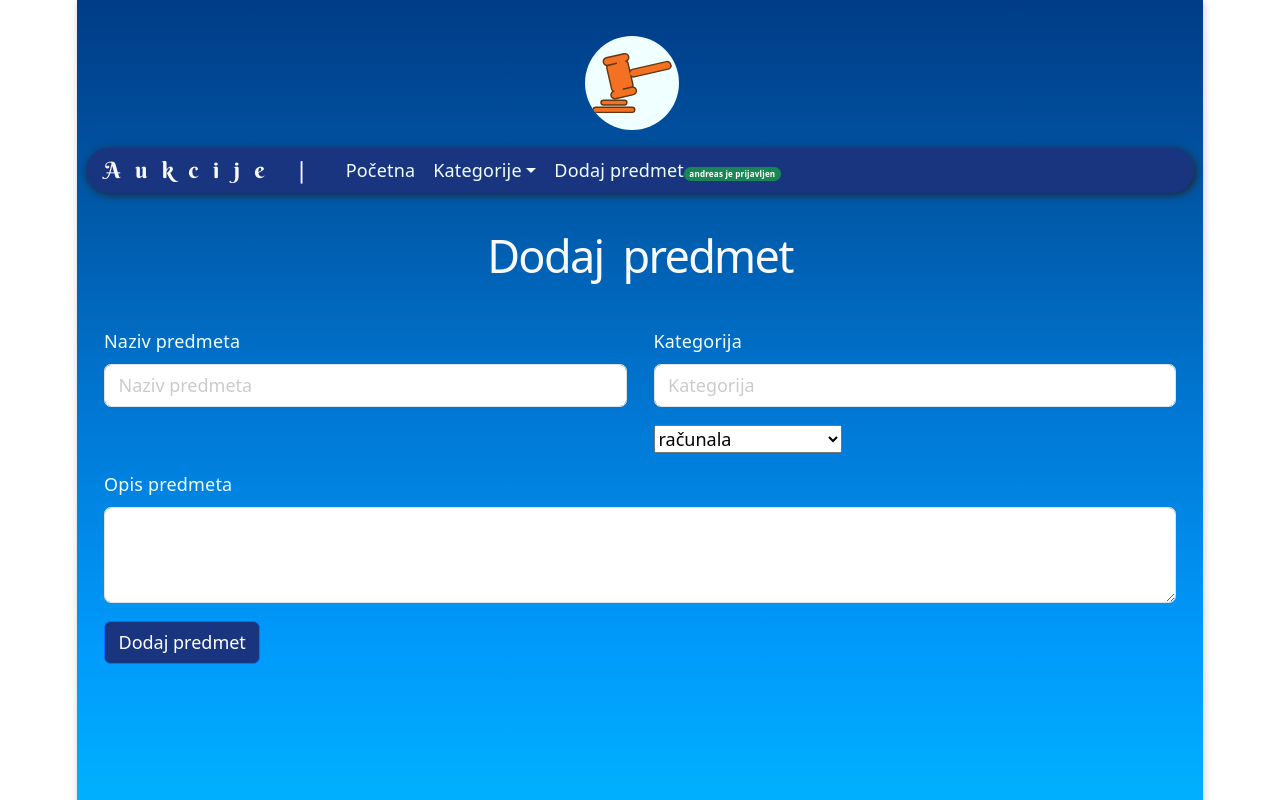
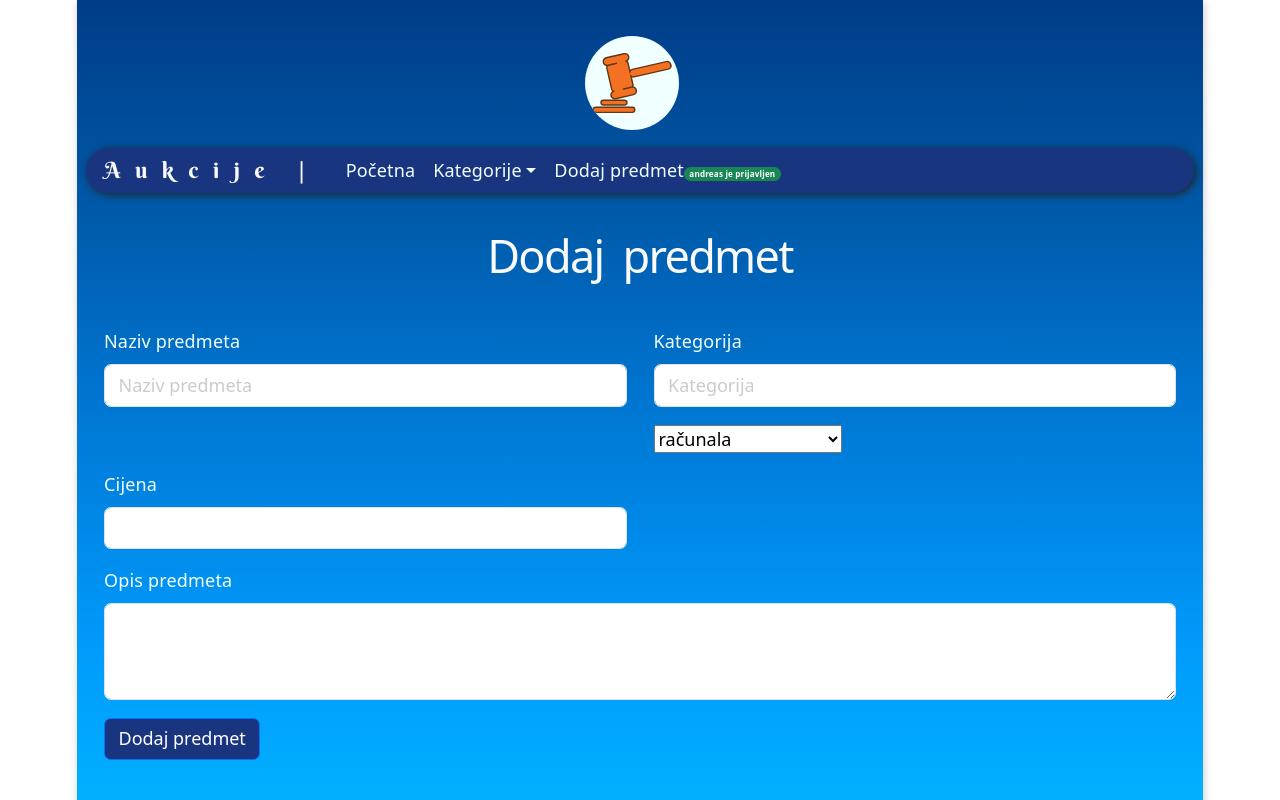
Before and after one commit to androwebgraphic/Aukcije, a React (Vite) app: page /dodajpredmet in a window 1280 px wide. Shown: the top 800 px of the page. Built offline with nearby package versions, Linux system fonts and the light colour scheme; the HTML template or start-up script is replaced by a standard one.

Commit message:
Update AddItem.jsx

```diff
--- a/src/pages/AddItem.jsx
+++ b/src/pages/AddItem.jsx
@@ -40,8 +40,16 @@ export default function AddItem() {
             <option value="">alati</option>
             <option value="">knjige i časopisi</option>
                 </select>
-            </Form.Group>
-          </Col>
+              </Form.Group>
+                </Col>
+                     <Col sm={12} md={6}>
+                       <Form.Group className="mb-3" controlId="formBasicCost" >
+                                     <Form.Label>Cijena</Form.Label>
+                                     <Form.Control type= "number" />
+
+                                   </Form.Group>
+                     </Col>
+
         </Row>
         <Form.Group className="mb-3" controlId="exampleForm.ControlTextarea1">
           <Form.Label>Opis predmeta</Form.Label>
```
